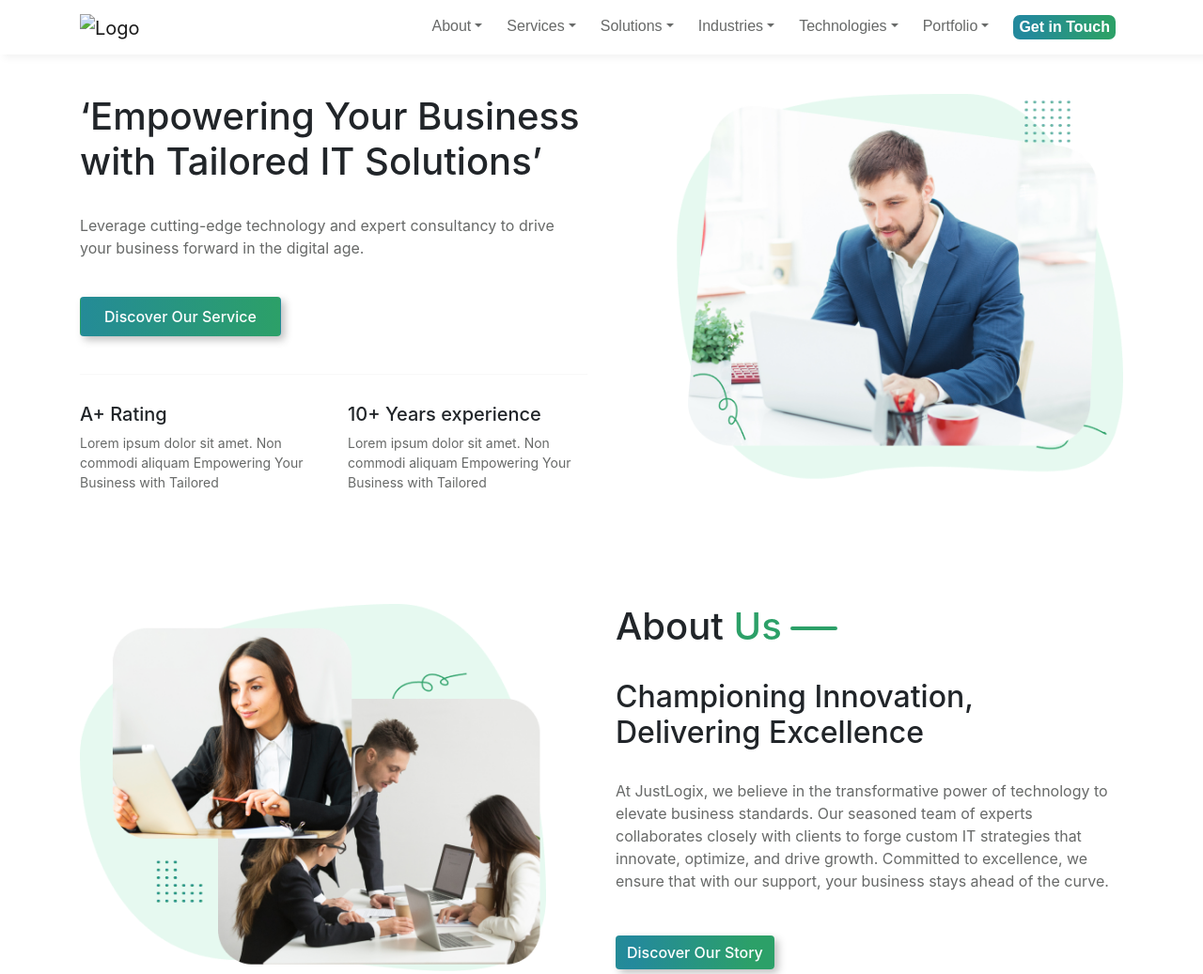
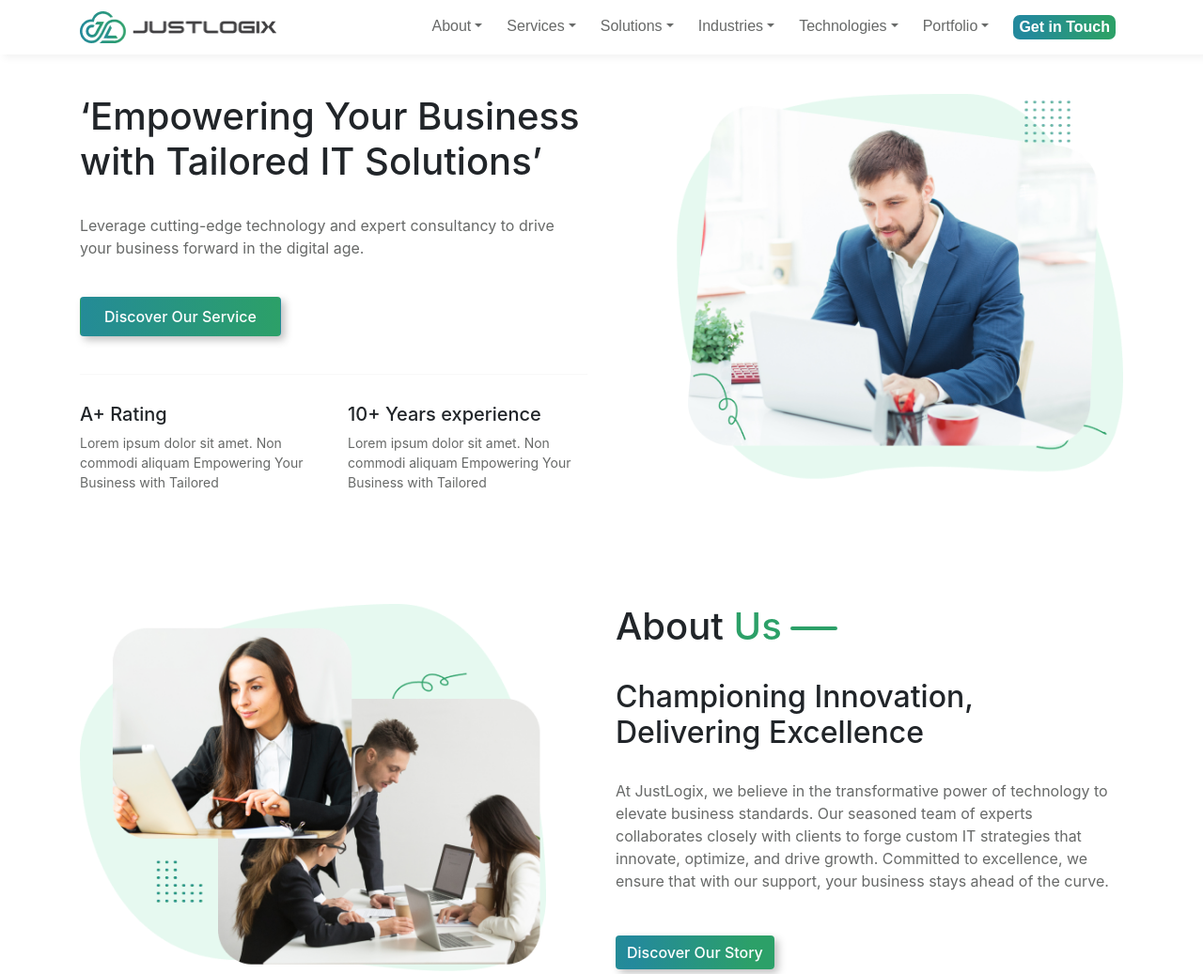
Before and after one commit to JobPortal006/JustlogixWeb, a plain HTML site: page Home/index.html in a window 1280 px wide. Shown: the top 1037 px of the page at 94% size. Drawn offline with nearby package versions, Linux system fonts and the light colour scheme.

Commit message:
Home Page

```diff
--- a/Home/index.html
+++ b/Home/index.html
@@ -22,7 +22,7 @@
   <nav class="navbar navbar-expand-lg navbar-light fixed-top" style="background-color: white; height: auto; box-shadow: 4px 4px 8px 0px rgba(0, 0, 0, 0.05); margin-bottom: 1px !important;">
         <div class="container">
           <a class="navbar-brand" href="#" style="padding: 0;">
-        <img src="./aboutImages/Logo.png" alt="Logo" class="nav-logo">
+            <img src="Home Images/Jl Logo.png" alt="Logo" class="nav-logo">
           </a>
           <button class="navbar-toggler" type="button" data-toggle="collapse" data-target="#navbarSupportedContent"
             aria-controls="navbarSupportedContent" aria-expanded="false" aria-label="Toggle navigation">
@@ -32,7 +32,7 @@
           <div class="sidebar">
             <div class="sidebar-header">
               <a class="navbar-brand" href="#" style="padding: 0;">
-            <img src="./aboutImages/Logo.png" alt="Logo" class="nav-logo-sidebar">
+                <img src="Home Images/Jl Logo.png" alt="Logo" class="nav-logo-sidebar">
               </a>
               <span class="cancel-icon" onclick="closeSidebar()">&times;</span>
             </div>
```
Lines whose indentation alone changed are shown as unchanged.
